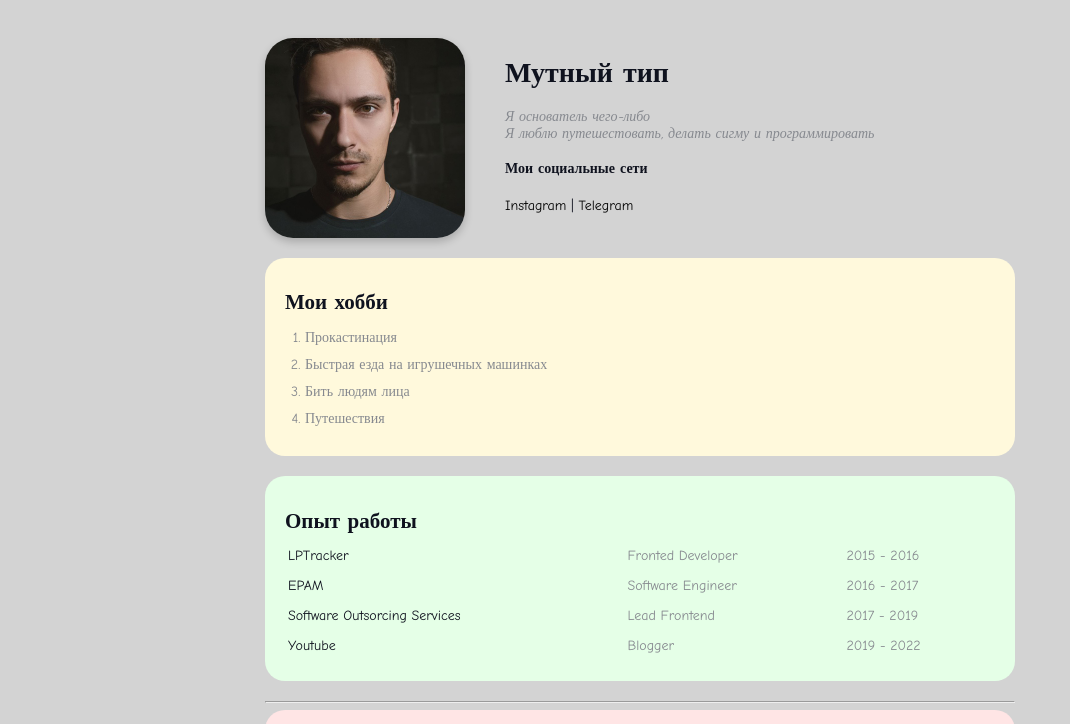
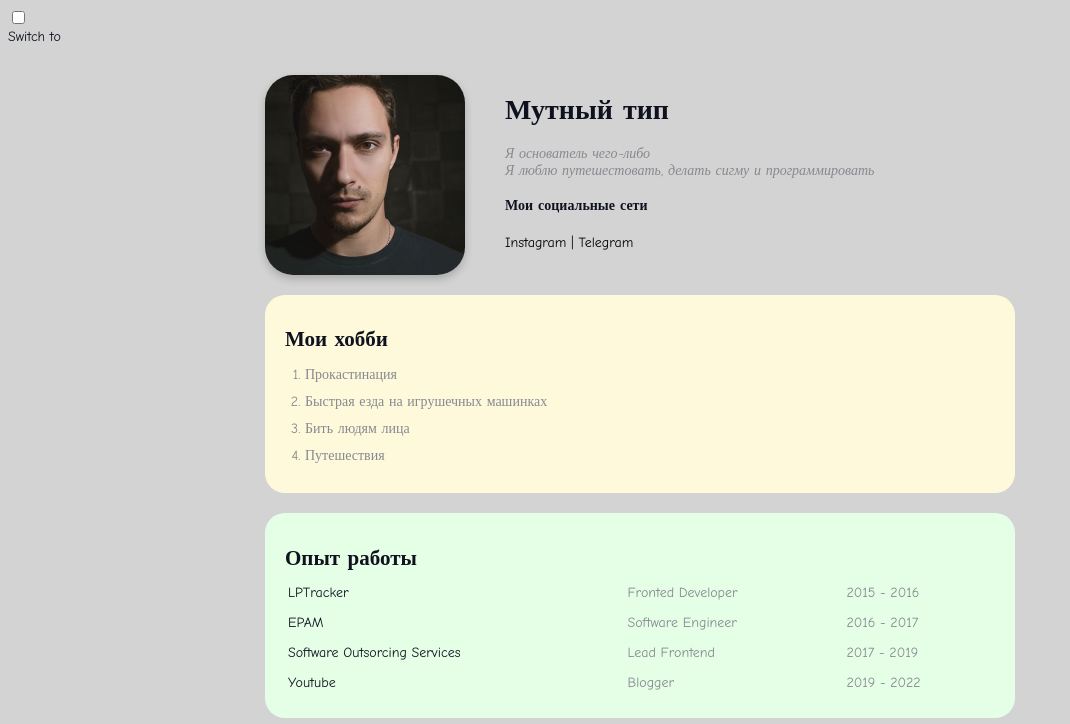
Before and after one commit to alexunderlong/css-learnings, a plain HTML site: page index.html in a window 1280 px wide. Shown: the top 724 px of the page, without its empty margins (0-1070 px from the left). Drawn offline with Linux system fonts and the light colour scheme.

Commit message:
Update index.html

```diff
--- a/index.html
+++ b/index.html
@@ -6,7 +6,10 @@
     <link rel="stylesheet" href="style.css" />
   </head>
   <body>
-    <div class="container">
+  <input id="darkmode" name="darkmode" type="checkbox">
+  <main>
+    <label id="switch" for="darkmode">Switch to</label>
+    <div class="container" id="container">
       <div class="info">
         <img src="avatar.jpeg" class="avatar" alt="тут моя морда лица" />
         <div class="text-info">
@@ -92,5 +95,6 @@
         </form>
       </div>
     </div>
+  </main>
   </body>
 </html>
```
